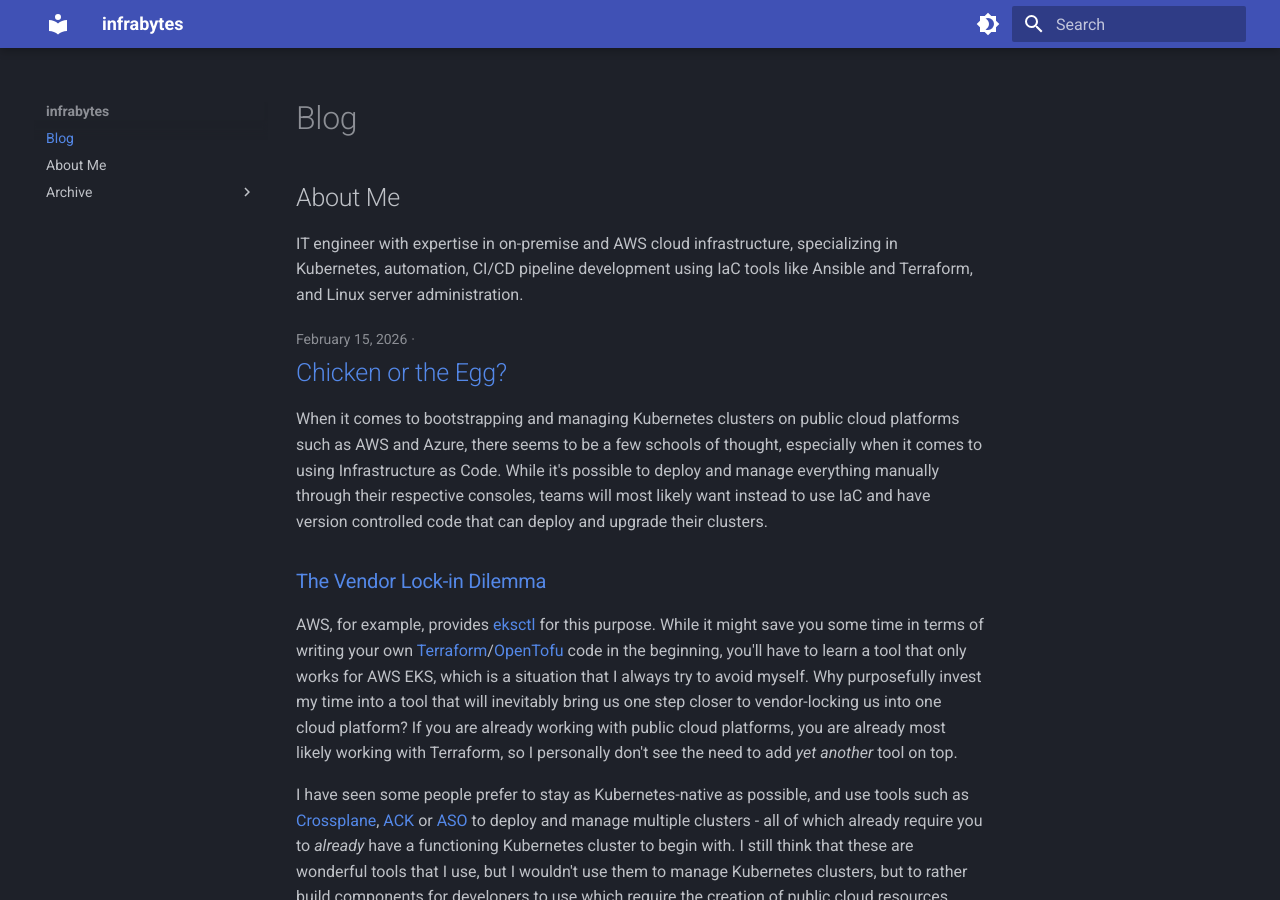
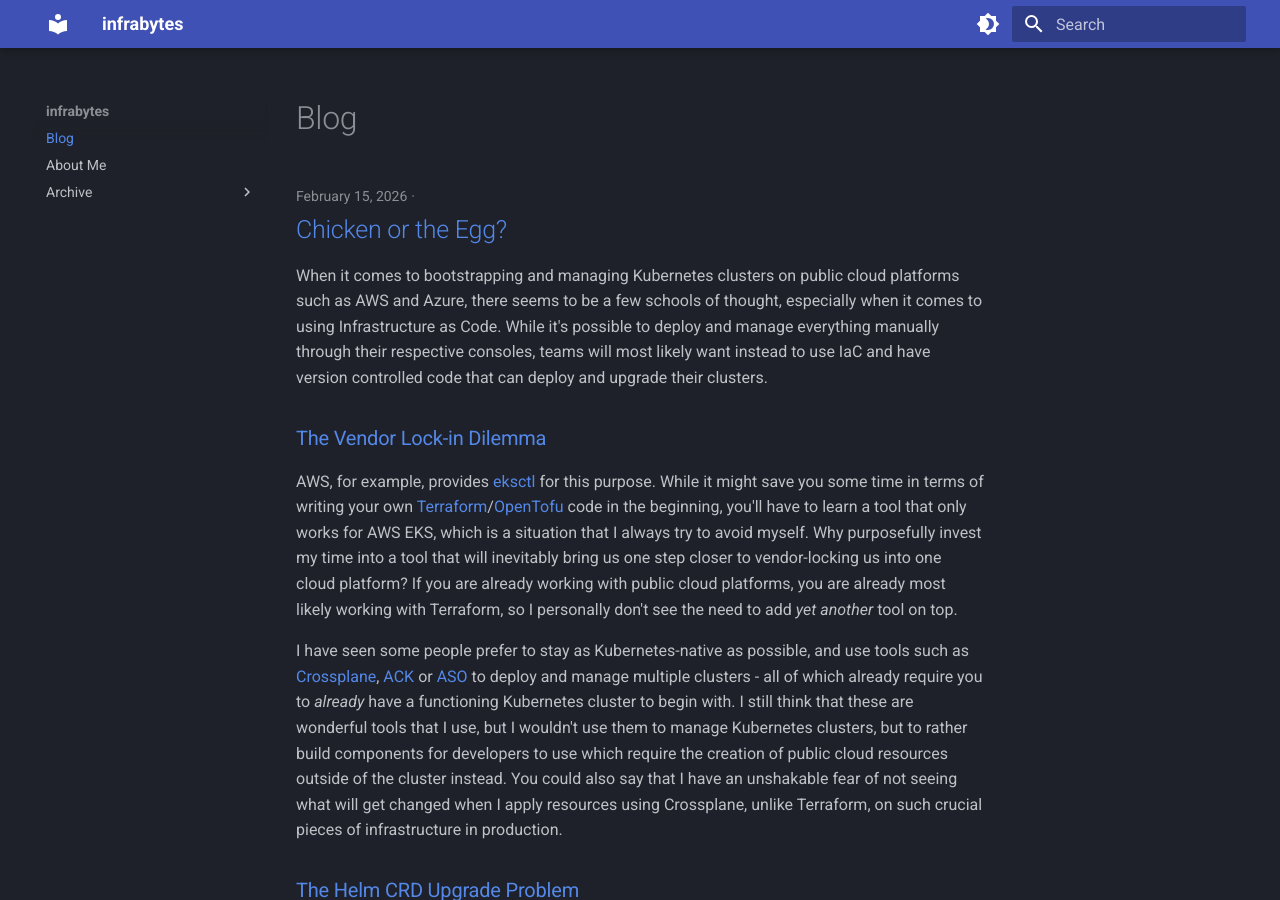
Before and after one commit to bbayrakt/blog, an MkDocs documentation site: the page built from docs/index.md, in a window 1280 px wide and 900 px high. Built offline with MkDocs 1.6.1 and Material for MkDocs 9.7.7, drawn with Linux system fonts in a browser that asks for light colours.

Commit message:
Remove About Me section from index page

```diff
--- a/docs/index.md
+++ b/docs/index.md
@@ -1,8 +1 @@
 # Blog
-
-<div class="about-card">
-	<h2>About Me</h2>
-	<p>
-		IT engineer with expertise in on-premise and AWS cloud infrastructure, specializing in Kubernetes, automation, CI/CD pipeline development using IaC tools like Ansible and Terraform, and Linux server administration.
-	</p>
-</div>
```
